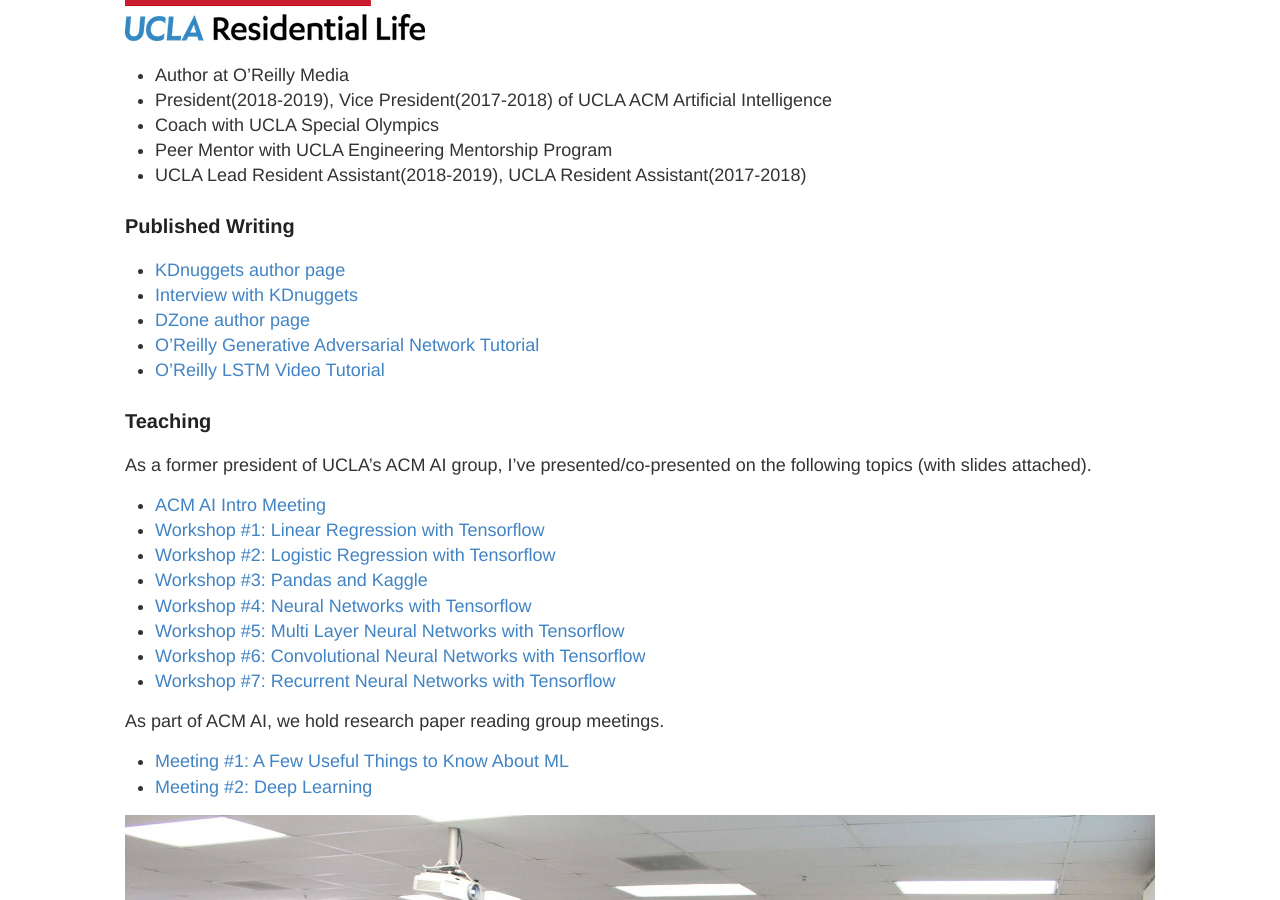
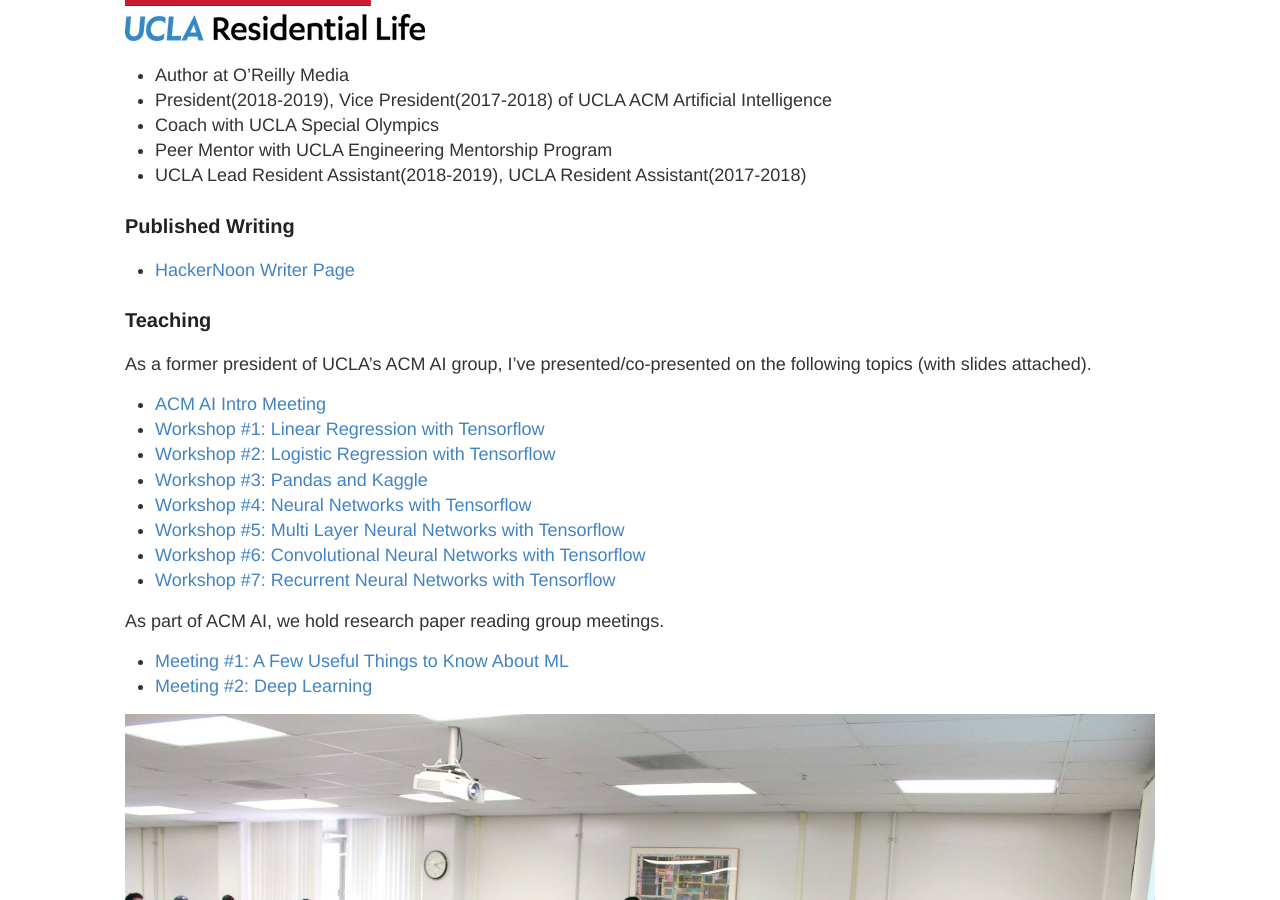
Before and after one commit to MithraTalluri/MithraTalluri.github.io, a Jekyll site: the page built from about.md, in a window 1280 px wide and 900 px high, scrolled down 772 px. Built offline with Jekyll 4.4.1, drawn with Linux system fonts in a browser that asks for light colours; some of the changed text lies outside the part shown.

Commit message:
Just checking out

```diff
--- a/about.md
+++ b/about.md
@@ -28,11 +28,7 @@
 
 ### Published Writing
 
-* [KDnuggets author page](http://www.kdnuggets.com/author/adit-deshpande){:target="_blank"}
-* [Interview with KDnuggets](http://www.kdnuggets.com/2016/10/top-blogger-interview-adit-deshpande.html){:target="_blank"}
-* [DZone author page](https://dzone.com/users/2843746/adeshpande3.html){:target="_blank"}
-* [O'Reilly Generative Adversarial Network Tutorial](https://www.oreilly.com/learning/generative-adversarial-networks-for-beginners){:target="_blank"}
-* [O'Reilly LSTM Video Tutorial](https://www.oreilly.com/learning/perform-sentiment-analysis-with-lstms-using-tensorflow){:target="_blank"}
+* [HackerNoon Writer Page](https://hackernoon.com/@mithratalluri){:target="_blank"}
 
 ### Teaching
 
```
Also changed, not shown: other parts of about.md (+1 -1 lines), assets/favicon-32x32.jpg (added), assets/favicon-32x32.png (deleted), 1 other file.
